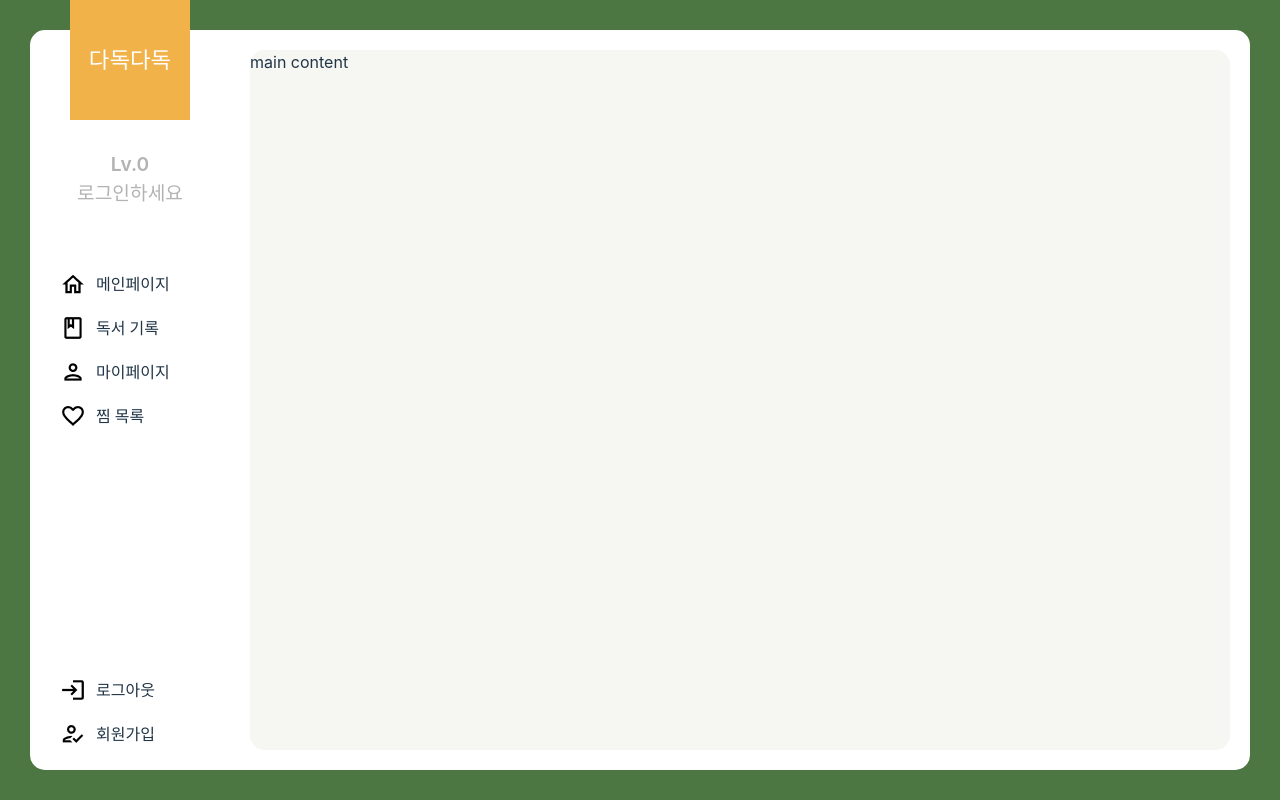
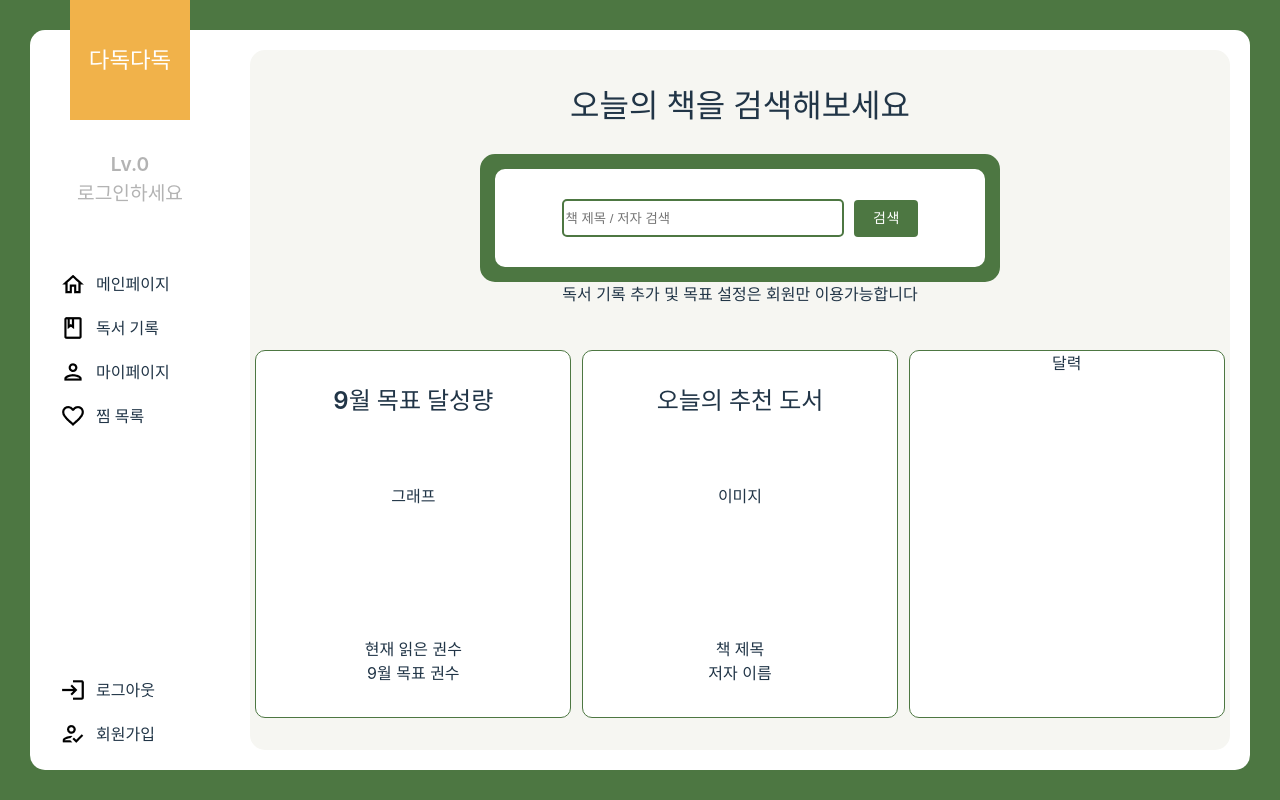
Before and after one commit to 96pages/DadokDadok-FE, a React (Vite) app: page /main in a window 1280 px wide. Built offline with nearby package versions, Linux system fonts and the light colour scheme.

Commit message:
메인페이지

```diff
--- /dev/null
+++ b/src/components/MainContent.tsx
@@ -0,0 +1,118 @@
+import { Button, css } from "@mui/material";
+
+const main_wrap = css`
+  text-align: center;
+  display: flex;
+  flex-direction: column;
+  justify-content: space-between;
+  height: 100%;
+`;
+const search_wrap = css`
+  margin-top: 2rem;
+  display: flex;
+  flex-direction: column;
+  align-items: center;
+`;
+const text_top = css`
+  font-size: 2rem;
+  font-weight: 600;
+  margin-bottom: 1.5rem;
+`;
+const search_box = css`
+  background-color: #4d7742;
+  width: 50%;
+  border: 15px solid #4d7742;
+  border-radius: 15px;
+  div {
+    padding: 1.2rem 5px;
+    background-color: #ffffff;
+    border: 11px solid #ffffff;
+    border-radius: 10px;
+  }
+  input {
+    height: 2rem;
+    border: 2px solid #4d7742;
+    border-radius: 5px;
+    margin-right: 10px;
+    width: 60%;
+  }
+  Button {
+    background-color: #4d7742;
+    color: white;
+    :hover {
+      background-color: #4d7742;
+    }
+  }
+`;
+
+const cards_wrap = css`
+  display: flex;
+  justify-content: space-around;
+  margin-bottom: 2rem;
+`;
+
+const card = css`
+  background-color: #ffffff;
+  height: 366px;
+  width: 314px;
+  border-radius: 10px;
+  border: 1px solid #4d7742;
+  div {
+    height: 100%;
+    display: flex;
+    flex-direction: column;
+    justify-content: space-between;
+    .text_big {
+      margin-top: 2rem;
+      font-size: 1.5rem;
+      font-weight: 600;
+    }
+    .bottom_wrap {
+      margin-bottom: 2rem;
+      justify-content: end;
+    }
+  }
+`;
+const MainContent = () => {
+  return (
+    <div css={main_wrap}>
+      <div css={search_wrap}>
+        <div css={text_top}>오늘의 책을 검색해보세요</div>
+        <div css={search_box}>
+          <div>
+            <input placeholder="책 제목 / 저자 검색" />
+            <Button variant="contained" disableElevation>
+              검색
+            </Button>
+          </div>
+        </div>
+        <div>독서 기록 추가 및 목표 설정은 회원만 이용가능합니다</div>
+      </div>
+      <div css={cards_wrap}>
+        <div css={card}>
+          <div>
+            <div className="text_big">9월 목표 달성량</div>
+            <div>그래프</div>
+            <div className="bottom_wrap">
+              <span>현재 읽은 권수</span>
+              <span>9월 목표 권수</span>
+            </div>
+          </div>
+        </div>
+        <div css={card}>
+          <div>
+            <div className="text_big">오늘의 추천 도서</div>
+            <div>이미지</div>
+            <div className="bottom_wrap">
+              <span>책 제목</span>
+              <span>저자 이름</span>
+            </div>
+          </div>
+        </div>
+        <div css={card}>달력</div>
+      </div>
+    </div>
+  );
+};
+
+export default MainContent;
--- a/src/components/NavigationBar.tsx
+++ b/src/components/NavigationBar.tsx
@@ -9,6 +9,7 @@ const content_wrap = css`
   flex-direction: column;
   height: calc(100% - 120px);
   margin-top: 120px;
+  width: 200px;
 `;
 
 const user_wrap = css`
--- a/src/pages/MainPage.tsx
+++ b/src/pages/MainPage.tsx
@@ -1,5 +1,6 @@
 import { css } from "@emotion/react";
 import NavigationBar from "../components/NavigationBar";
+import MainContent from "../components/MainContent";
 
 const container = css`
   background-color: #4d7742;
@@ -47,7 +48,9 @@ const MainPage = () => {
         <div css={nav_wrap}>
           <NavigationBar />
         </div>
-        <div css={main_wrap}>main content</div>
+        <div css={main_wrap}>
+          <MainContent />
+        </div>
       </div>
     </div>
   );
```
